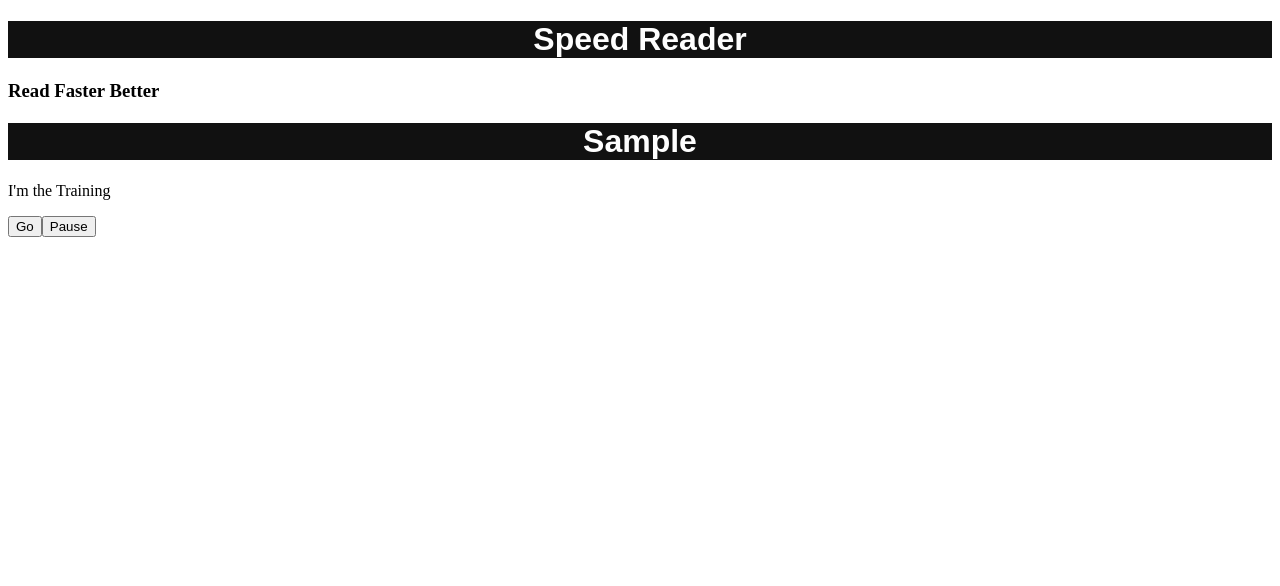
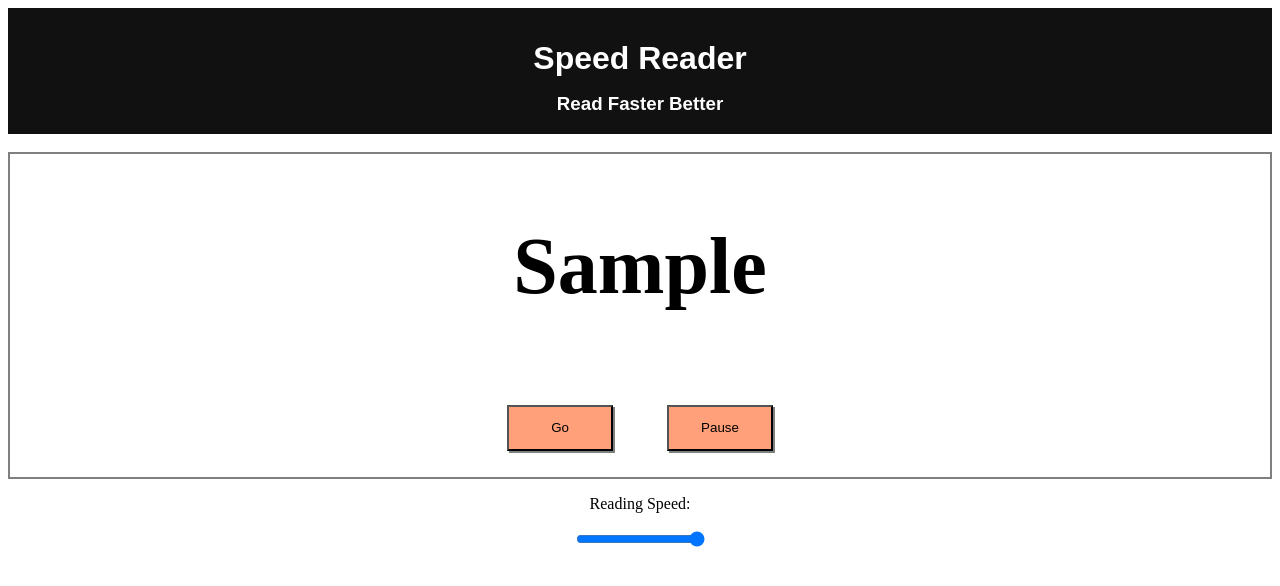
Before and after one commit to applena/sppedReader, a React (Create React App) app: page / in a window 1280 px wide. Both pictures are taken after typing "Sample" into the empty fields and a click on the button "Submit". Shown: the top 586 px of the page. Built offline with nearby package versions, Linux system fonts and the light colour scheme.

Commit message:
quotes working

```diff
--- a/src/components/Form.js
+++ b/src/components/Form.js
@@ -1,6 +1,7 @@
 import React from 'react';
 import Training from './Training';
 import When from './When';
+import './design/form.scss';
 
 class Form extends React.Component{
   constructor(props){
@@ -20,7 +21,12 @@ class Form extends React.Component{
     this.setState({ displayTraining: true });
 
     let textInput = e.target.words.value;
-    let speedInput = Number(e.target.speed.value);
+
+    this.setState({ textArr: textInput.split(' ')});
+  }
+
+  updateSpeed = (e) => {
+    let speedInput = Number(e.target.value);
 
     switch(speedInput) {
       case 1:
@@ -56,31 +62,33 @@ class Form extends React.Component{
       default:
         speedInput = 5;
     }
-
-    this.setState({ textArr: textInput.split(' ')});
+    console.log('the speed is', this.state.speed);
     this.setState({ speed: speedInput });
   }
 
   render(){
     return(
       <>
-        <When condition={this.state.displayForm}>
-          <form onSubmit={this.handleSubmit}>
-            <label>Enter Text</label>
-            <input type="text" name="words"></input>
-            <p>Reading Speed:</p>
-
-            <div>
-              <input type="range" id="start" name="speed" min="1" max="10"></input>
-            </div>
-
-            <button type="submit">Submit</button>
-          </form>
-        </When>
-
         <When condition={this.state.displayTraining}>
           <Training textArr={this.state.textArr} speed={this.state.speed} />
         </When>
+        <form onSubmit={this.handleSubmit}>
+
+        <When condition={this.state.displayForm}>
+          <label>Enter Text</label>
+          <textarea type="text" name="words"></textarea>
+        </When>
+
+          <div id="speed">
+            <label>Reading Speed:</label>
+            <input onChange={this.updateSpeed} type="range" id="start" name="speed" min="1" max="10"></input>
+          </div>
+
+          <When condition={this.state.displayForm}>
+            <button type="submit">Submit</button>
+          </When>
+        </form>
+
 
       </>
     )
--- a/src/components/Training.js
+++ b/src/components/Training.js
@@ -1,5 +1,6 @@
 import React from 'react';
 import When from './When';
+import './design/training.scss';
 
 class Training extends React.Component{
   constructor(props) {
@@ -26,11 +27,15 @@ class Training extends React.Component{
     if(this.state.active){
       this.setState({ i: this.state.i + 1 });
 
-      if(this.props.textArr[this.state.i] && this.props.textArr[this.state.i][0] === '"'){
+      if(this.props.textArr[this.state.i].includes('"') && this.state.showQuote === false){
+        console.log('in the turn on quote')
         this.setState({ showQuote: true });
+      } else if(this.props.textArr[this.state.i].includes('"') && this.state.showQuote === true){
+        console.log('in the turn off quote')
+        this.setState({ showQuote: false });
       }
 
-      if(this.props.textArr[this.state.i] && this.props.textArr[this.state.i][this.props.textArr[this.state.i].length-1] === '"'){
+      if(this.props.textArr[this.state.i][this.props.textArr[this.state.i].length - 1] === '"'){
         this.setState({ showQuote: false });
       }
 
@@ -45,15 +50,17 @@ class Training extends React.Component{
   render(){
     let word = this.props.textArr[this.state.i];
     return(
-      <>
+      <section id="display">
         <When condition={this.state.showQuote}>
-          <h2>""</h2>
+          <h2 id="quoteOne">"</h2>
+          <h2 id="quoteTwo">"</h2>
         </When>
-        <h1> { word } </h1>
-        <p>I'm the Training</p>
-        <button onClick={this.beginReader}>Go</button>
-        <button onClick={this.pauseReader}>Pause</button>
-      </>
+        <h2 id="word"> { word } </h2>
+        <div id="buttons">
+          <button onClick={this.beginReader}>Go</button>
+          <button onClick={this.pauseReader}>Pause</button>
+        </div>
+      </section>
     )
   }
 }
--- /dev/null
+++ b/src/components/design/form.scss
@@ -0,0 +1,36 @@
+form {
+  label {
+    display: block;
+    text-align: center;
+    padding-bottom: 1em;
+  }
+
+  textarea {
+    text-align: center;
+    display: block;
+    border: 2px solid gray;
+    margin: auto;
+    height: 9em;
+    width: 100%;
+  }
+
+  #speed{
+    margin-top: 1em;
+    margin-bottom: 0;
+    text-align: center;
+  }
+
+  #start{
+    padding: 0;
+  }
+
+  button{
+    display: block;
+    text-align: center;
+    padding: 1em;
+    margin: auto;
+    margin-top: 2em;
+    background-color: lightblue;
+    box-shadow: 2px 2px gray;
+  }
+}
--- a/src/components/design/header.scss
+++ b/src/components/design/header.scss
@@ -1,6 +1,17 @@
-h1{
+header h1, header h3{
   background-color: #111;
   color: #fefefe;
   font-family: Arial, Helvetica, sans-serif;
+  margin: 0;
+  padding: 1em;
   text-align: center;
 }
+
+header h3{
+  padding-top: 0;
+  margin-bottom: 1em;
+}
+
+header h1{
+  padding-bottom: .5em;
+}
--- /dev/null
+++ b/src/components/design/training.scss
@@ -0,0 +1,40 @@
+#display{
+  border: 2px solid gray;
+
+  #quoteOne{
+    position: absolute;
+    left: 5em;
+    top: 8em;
+    z-index: 5;
+  }
+
+  #quoteTwo{
+    position: absolute;
+    right: 5em;
+    top: 8em;
+    z-index: 5;
+  }
+
+  h2{
+    text-align: center;
+  }
+
+  #word{
+    text-align: center;
+    font-size: 5em;
+  }
+
+  #buttons{
+    text-align: center;
+
+    button{
+      display: inline-block;
+      text-align: center;
+      padding: 1em;
+      margin: 2em;
+      background-color: lightsalmon;
+      box-shadow: 2px 2px gray;
+      width: 8em;
+    }
+  }
+}
--- a/src/components/header.js
+++ b/src/components/header.js
@@ -5,10 +5,10 @@ class Header extends React.Component{
 
   render(){
     return(
-      <>
+      <header>
         <h1> Speed Reader </h1>
         <h3> Read Faster Better </h3>
-      </>
+      </header>
     )
   }
 }
```
